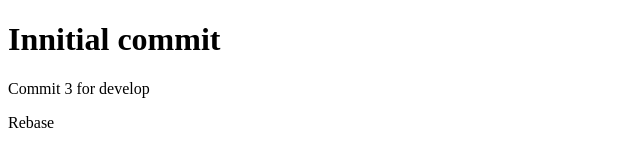
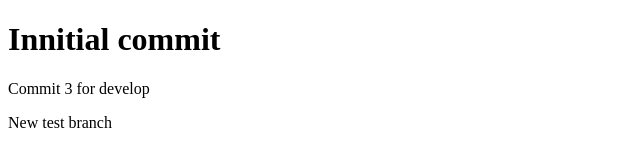
Before and after one commit to Nazar92/test, a plain HTML site: page index.html in a window 1280 px wide. Shown: the full height of the page, 0-640 px from the left. Drawn offline with Linux system fonts and the light colour scheme.

Commit message:
New test branch

```diff
--- a/index.html
+++ b/index.html
@@ -8,7 +8,7 @@
 <body>
 <h1>Innitial commit</h1>
 <p>Commit 3 for develop</p>
-<p>Rebase</p>
+<p>New test branch</p>
 
 </body>
 </html>
```
